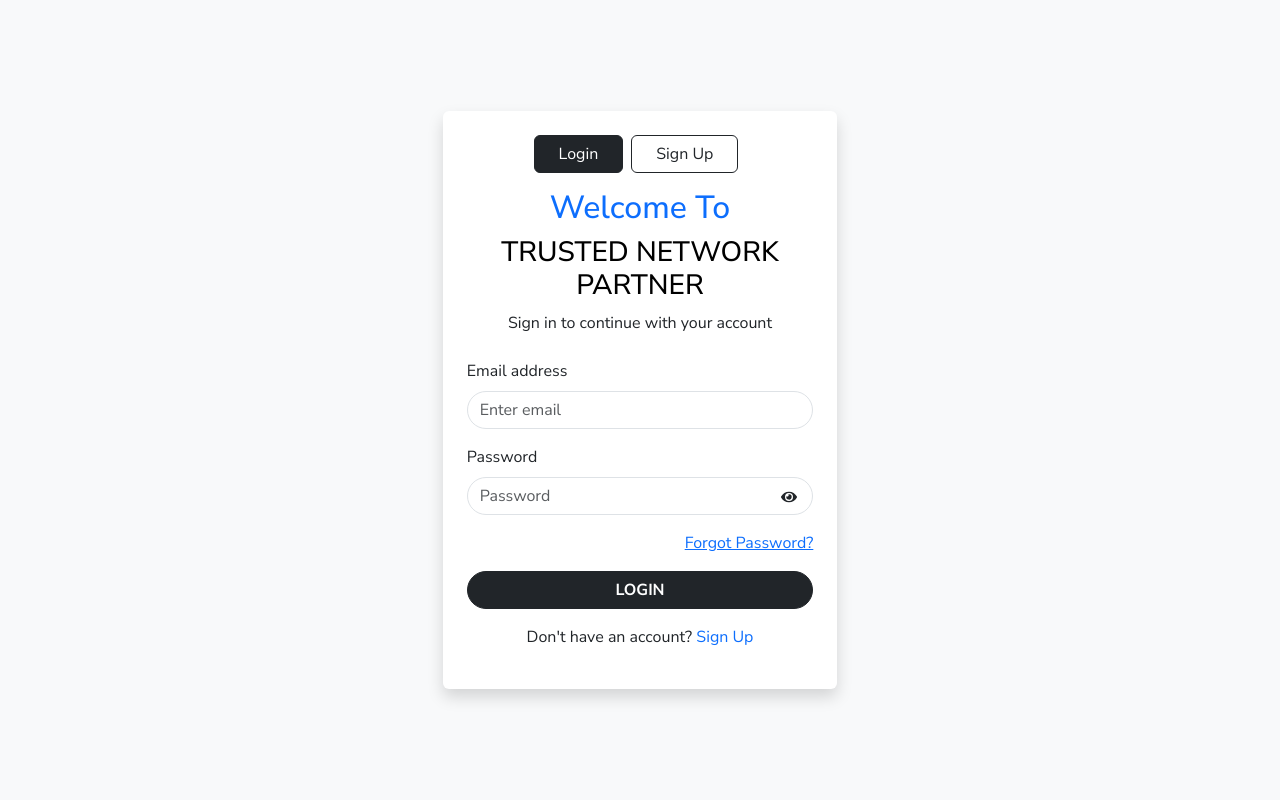
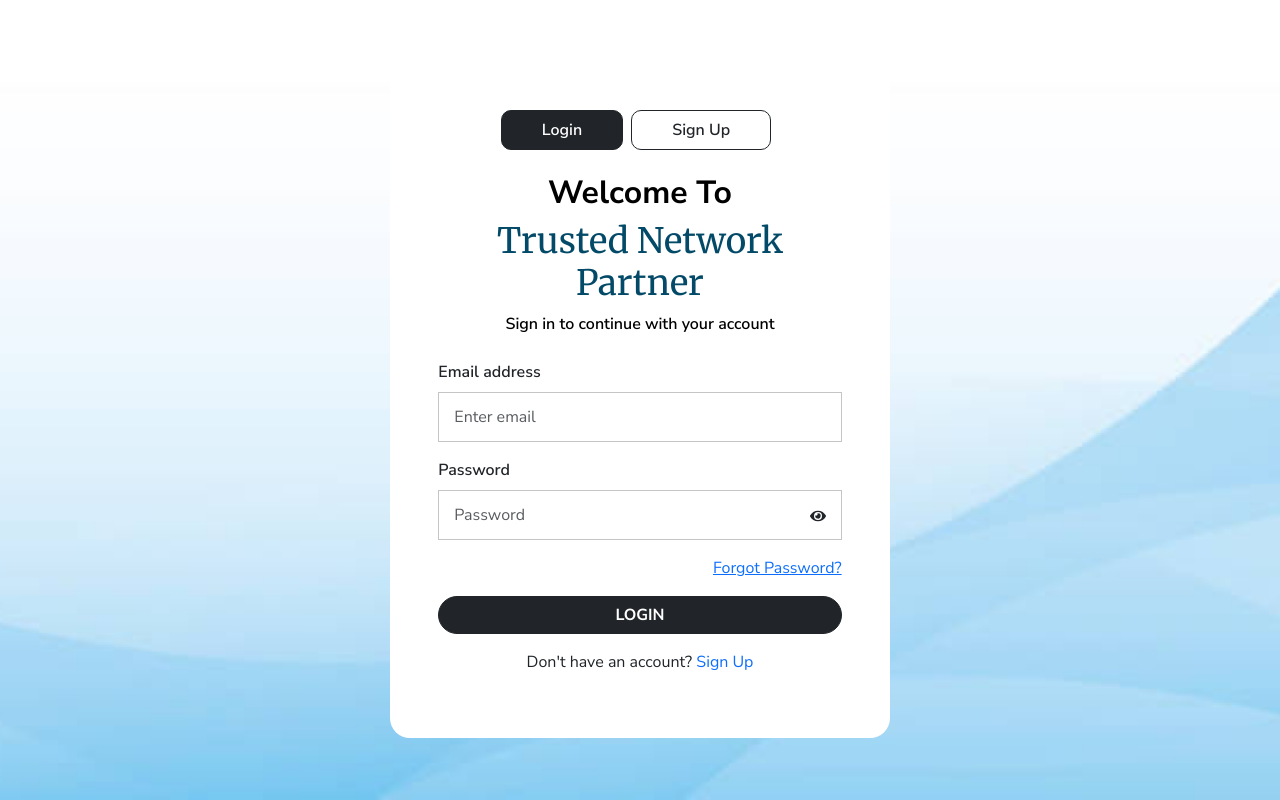
Before and after one commit to jailendrarajawat121/react-firebase-real-time-chat, a React (Create React App) app: page /login in a window 1280 px wide. Built offline with nearby package versions, Linux system fonts and the light colour scheme.

Commit message:
page layout changes

```diff
--- a/src/assets/css/style.css
+++ b/src/assets/css/style.css
@@ -1,11 +1,39 @@
 /* @import url('https://fonts.googleapis.com/css2?family=Poppins:ital,wght@0,100;0,200;0,300;0,400;0,500;0,600;0,700;0,800;0,900;1,100;1,200;1,300;1,400;1,500;1,600;1,700;1,800;1,900&display=swap'); */
 @import url('https://fonts.googleapis.com/css2?family=Nunito+Sans:ital,opsz,wght@0,6..12,200..1000;1,6..12,200..1000&display=swap');
+@import url('https://fonts.googleapis.com/css2?family=Merriweather:ital,wght@0,300;0,400;0,700;0,900;1,300;1,400;1,700;1,900&display=swap');
 
 body {
     margin: 0;
     padding: 0;
     box-sizing: border-box;
     font-family: "Nunito Sans", serif;
-    width: 100vw;
-    height: 100vh;
+
 }
+.login-and-all-form {
+    background-image: url(../images/auth/login-bg-img.png);
+    background-size: cover;
+    background-repeat: no-repeat;
+    background-position: bottom;
+}
+.login-signup-btn {
+    padding: 7px 40px;
+    border-radius: 10px !important;
+    font-weight: 600;
+}
+.welcome-heading{color: #000; font-weight: 700;}
+.tag-heading {
+    font-family: "Merriweather", serif;
+    font-size: 35px;
+    color: #034a68;
+}
+.login-heading p {
+    color: #000;
+    font-weight: 600;
+}
+.login-and-all-form .form-label{font-weight: 600;}
+.login-and-all-form input{
+    border-radius: 0 !important;
+    padding: 12px 15px;
+    border: 1px solid #c5c5c5;
+}
+.login-form{border-radius: 20px; box-shadow: 5px ;}
--- a/src/pages/auth/Login.jsx
+++ b/src/pages/auth/Login.jsx
@@ -12,31 +12,31 @@ function Login() {
     };
 
     return (
-        <Container fluid className="d-flex justify-content-center align-items-center vh-100 bg-light">
+        <Container fluid className="d-flex justify-content-center align-items-center vh-100 bg-light login-and-all-form">
             <Row className="w-100">
-                <Col md={4} className="mx-auto">
-                    <div className="bg-white p-4 rounded shadow">
+                <Col md={5} className="mx-auto">
+                    <div className="bg-white p-5 login-form">
                         {/* Toggle Login/Signup */}
-                        <div className="d-flex justify-content-center  mb-3">
+                        <div className="d-flex justify-content-center  mb-4">
                             <Button
                                 variant="dark"
-                                className="rounded-start px-4"
+                                className="rounded-start login-signup-btn"
                                 onClick={() => navigate("/login")}
                             >
                                 Login
                             </Button>
                             <Button
                                 variant="outline-dark"
-                                className="rounded-end px-4 mx-2"
+                                className="rounded-end mx-2 login-signup-btn"
                                 onClick={() => navigate("/signup")}
                             >
                                 Sign Up
                             </Button>
                         </div>
 
-                        <div className="text-center mb-4">
-                            <h2 className="text-primary">Welcome To</h2>
-                            <h3 className="text-black">TRUSTED NETWORK PARTNER</h3>
+                        <div className="text-center login-heading mb-4">
+                            <h2 className="welcome-heading">Welcome To</h2>
+                            <h3 className="tag-heading">Trusted Network Partner</h3>
                             <p>Sign in to continue with your account</p>
                         </div>
 
```
Also changed, not shown: src/assets/images/auth/login-bg-img.png (renamed from src/assets/images/auth/blue bg.png).
